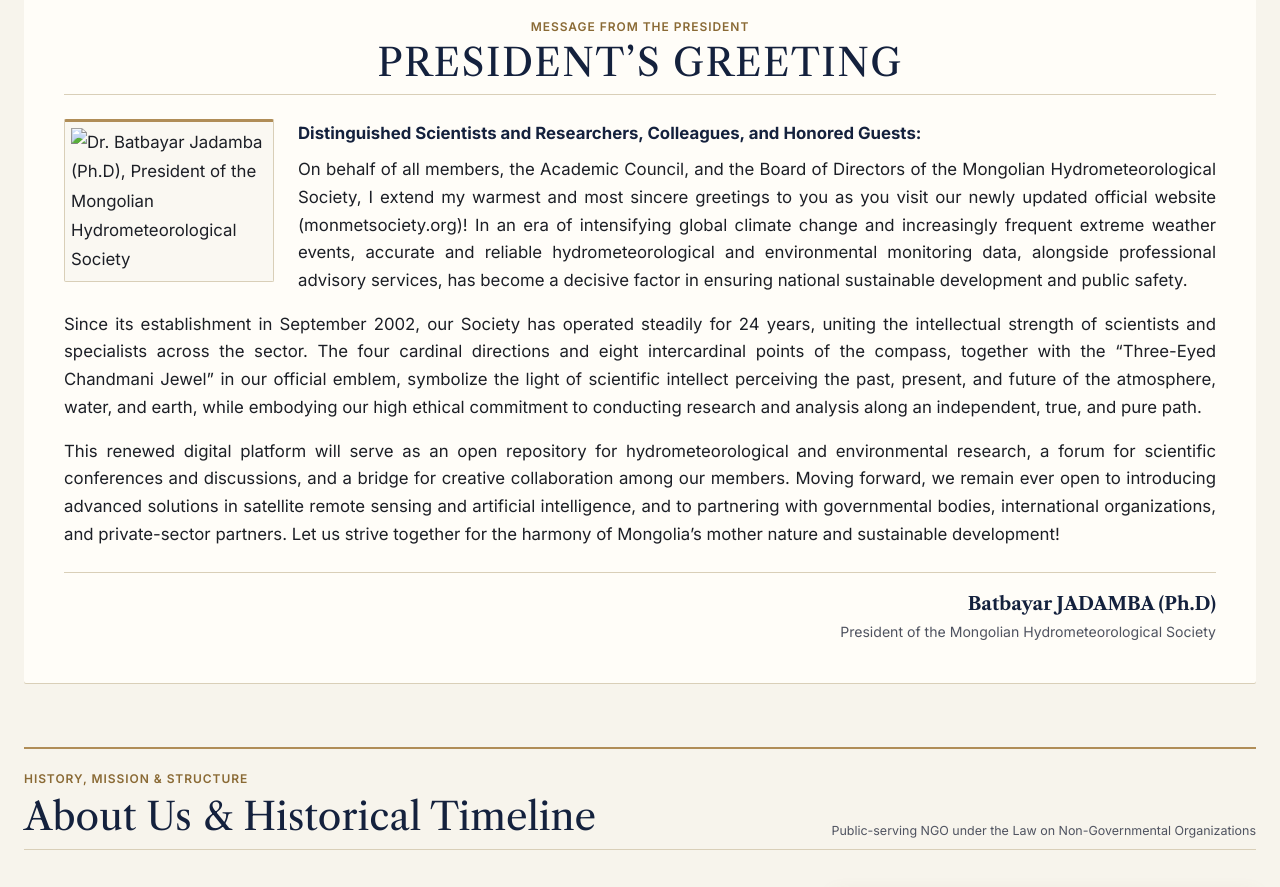
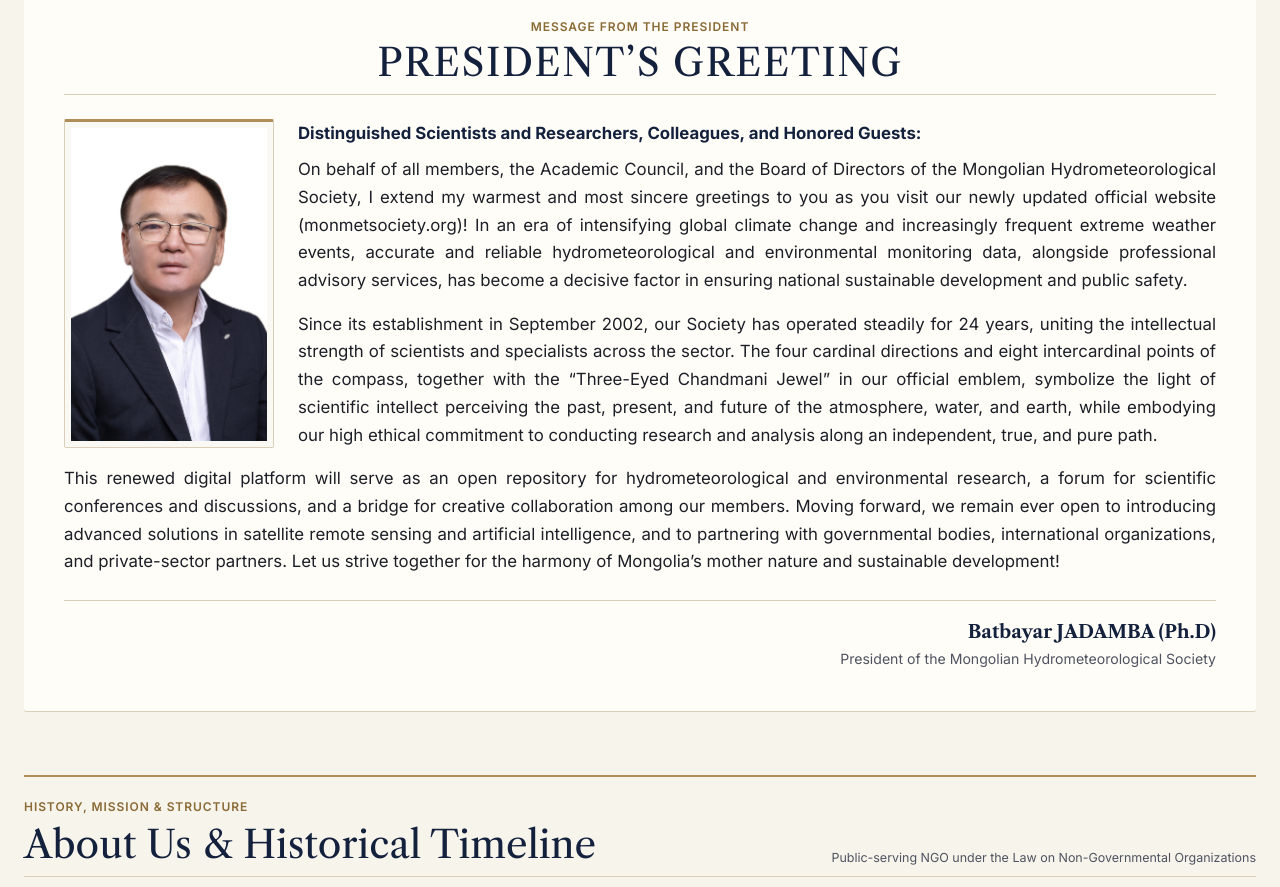
Before and after one commit to batunasun/batunasun.github.io, a plain HTML site: page index.html in a window 1280 px wide. Shown: the part 1140-2027 px from the top of the page. Drawn offline with nearby package versions, Linux system fonts and the light colour scheme.

Commit message:
Update index.html

```diff
--- a/index.html
+++ b/index.html
@@ -1769,7 +1769,7 @@
 
       <div class="greeting-body-flow">
         <div class="greeting-portrait-wrap">
-          <img src="president.png" alt="Dr. Batbayar Jadamba (Ph.D), President of the Mongolian Hydrometeorological Society">
+          <img src="president.jpg" alt="Dr. Batbayar Jadamba (Ph.D), President of the Mongolian Hydrometeorological Society">
         </div>
 
         <div class="greeting-salutation">
```
